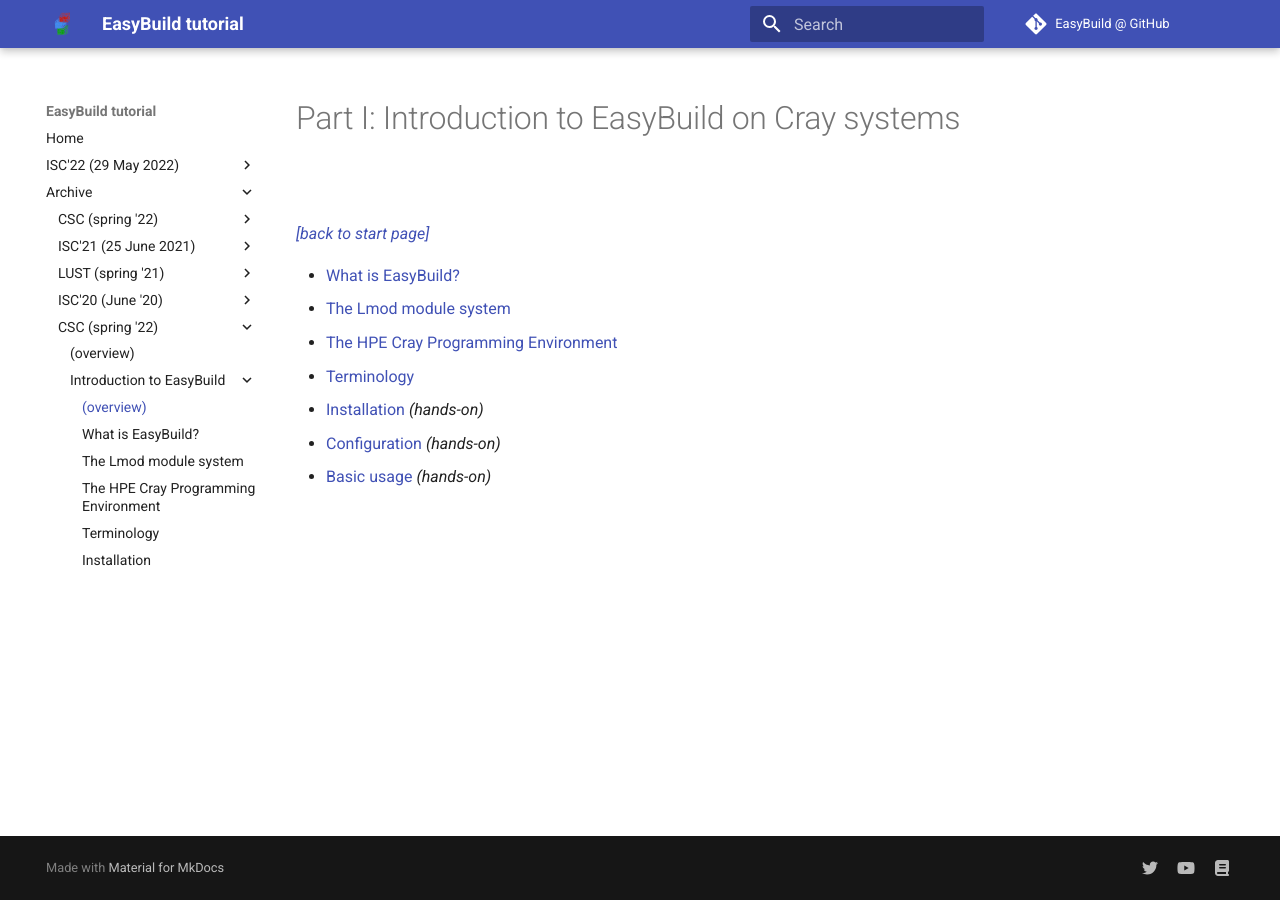
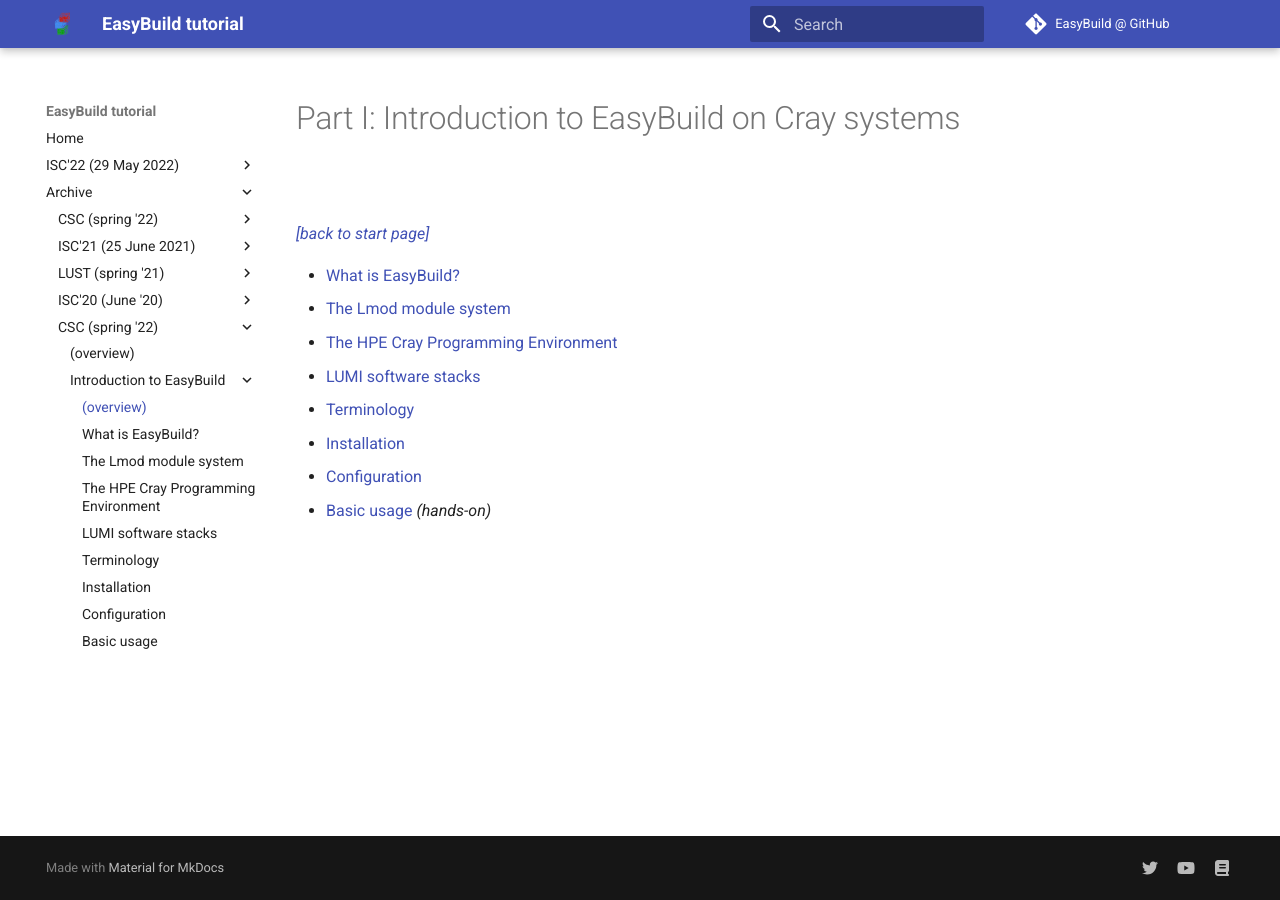
Before and after one commit to easybuilders/easybuild-tutorial, an MkDocs documentation site: the page built from docs/2022-CSC_and_LO/1_00_part1_intro.md, in a window 1280 px wide. Built offline with MkDocs 1.6.1 and Material for MkDocs 9.7.7, drawn with Linux system fonts in a browser that asks for light colours.

Commit message:
Restructuring continued.

```diff
--- a/docs/2022-CSC_and_LO/1_00_part1_intro.md
+++ b/docs/2022-CSC_and_LO/1_00_part1_intro.md
@@ -5,8 +5,8 @@
 -   [What is EasyBuild?](1_01_what_is_easybuild.md)
 -   [The Lmod module system](1_02_Lmod.md)
 -   [The HPE Cray Programming Environment](1_03_CPE.md)
--   [Terminology](1_04_terminology.md)
-
--   [Installation](installation.md) *(hands-on)*
--   [Configuration](configuration.md) *(hands-on)*
--   [Basic usage](basic_usage.md) *(hands-on)*
+-   [LUMI software stacks](1_04_LUMI_software_stack.md)
+-   [Terminology](1_05_terminology.md)
+-   [Installation](1_06_installation.md)
+-   [Configuration](1_07_configuration.md)
+-   [Basic usage](1_08_basic_usage.md) *(hands-on)*
--- a/mkdocs.yml
+++ b/mkdocs.yml
@@ -125,8 +125,11 @@
               - What is EasyBuild?: 2022-CSC_and_LO/1_01_what_is_easybuild.md
               - The Lmod module system: 2022-CSC_and_LO/1_02_Lmod.md
               - The HPE Cray Programming Environment: 2022-CSC_and_LO/1_03_CPE.md
-              - Terminology: 2022-CSC_and_LO/1_04_terminology.md
-              - Installation: 2022-CSC_and_LO/1_05_installation.md
+              - LUMI software stacks: 2022-CSC_and_LO/1_04_LUMI_software_stack.md
+              - Terminology: 2022-CSC_and_LO/1_05_terminology.md
+              - Installation: 2022-CSC_and_LO/1_06_installation.md
+              - Configuration: 2022-CSC_and_LO/1_07_configuration.md
+              - Basic usage: 2022-CSC_and_LO/1_08_basic_usage.md
 plugins:
   # show revision date at bottom of each page
   - git-revision-date-localized
```
Also changed, not shown: docs/2022-CSC_and_LO/1_03_CPE.md (+1 -1 lines), docs/2022-CSC_and_LO/1_05_terminology.md (+2 -2 lines), docs/2022-CSC_and_LO/1_06_installation.md (+6 -4 lines).
